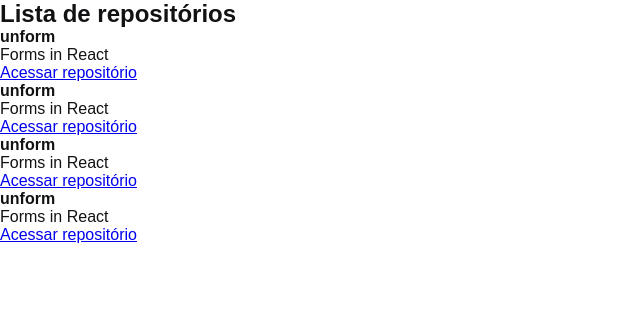
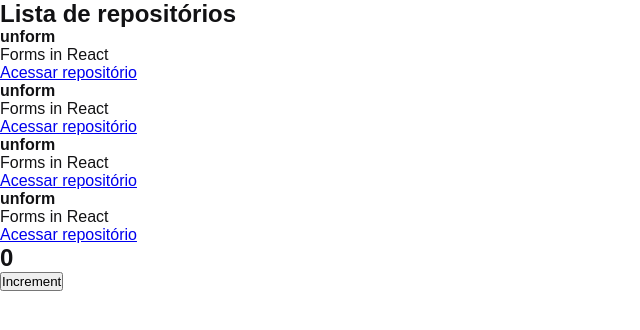
Before and after one commit to AdilsonRamosO/Ignite-ReactJs, a React app in the folder 01-github-explorer/: page / in a window 1280 px wide. Shown: the top 330 px of the page, without its empty margins (0-640 px from the left). Built offline with nearby package versions, Linux system fonts and the light colour scheme.

Commit message:
Estado do componente

```diff
--- a/01-github-explorer/src/App.jsx
+++ b/01-github-explorer/src/App.jsx
@@ -1,6 +1,12 @@
+import { Counter } from './components/Counter';
 import { RepositoryList } from './components/RepositoryList';
 import './styles/global.scss';
 
 export function App() {
-    return <RepositoryList/>
+    return (
+        <>
+            <RepositoryList/>
+            <Counter/>
+        </>
+    )
 }
--- /dev/null
+++ b/01-github-explorer/src/components/Counter.jsx
@@ -0,0 +1,18 @@
+import { useState } from 'react';
+
+export function Counter () {
+    const [counter, setCounter] = useState(0);
+
+    function increment() {
+        setCounter(counter + 1);
+    }
+
+    return (
+        <div>
+            <h2>{counter}</h2>
+            <button type="button" onClick={increment}>
+                Increment
+            </button>
+        </div>
+    )
+}
```
